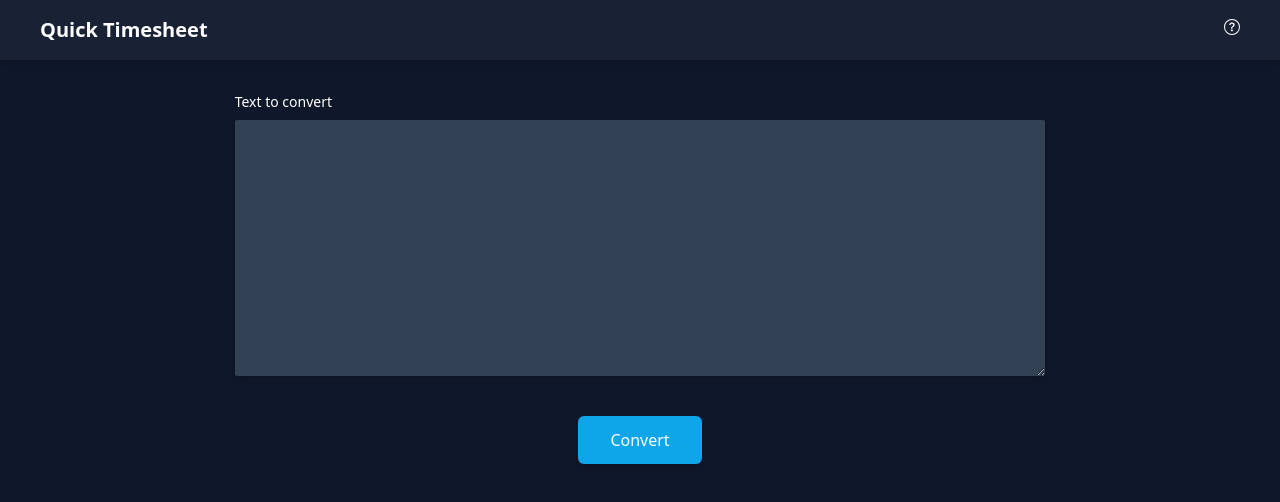
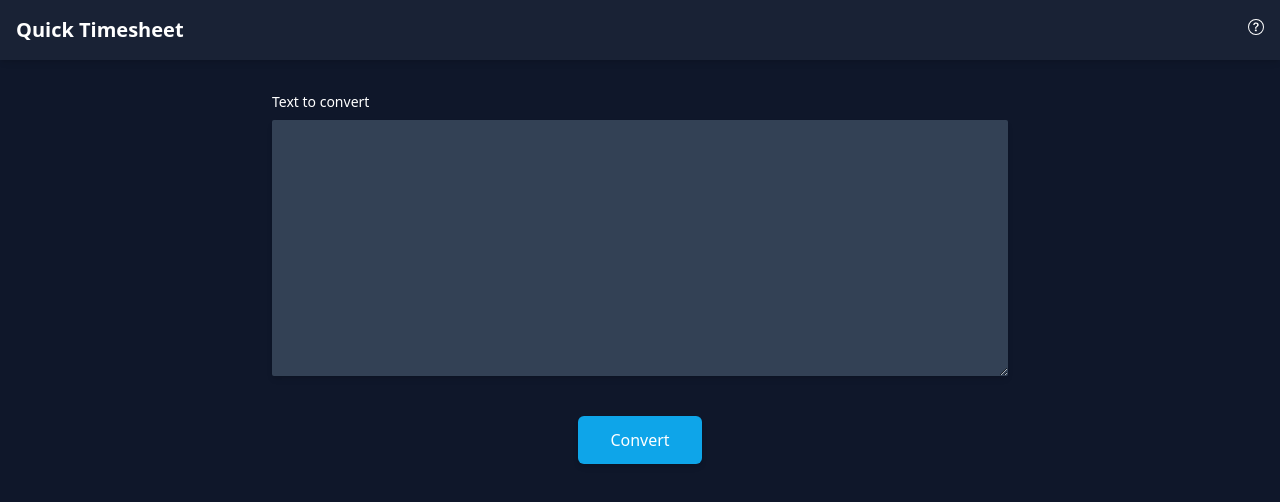
Before and after one commit to miguelcarvalho13/quick-timesheet, a React (Create React App) app: page / in a window 1280 px wide. Shown: the top 502 px of the page. Built offline with nearby package versions, Linux system fonts and the light colour scheme.

Commit message:
feat: adjust layout paddings and margins

```diff
--- a/src/App.tsx
+++ b/src/App.tsx
@@ -16,10 +16,10 @@ function App() {
     <div className="bg-slate-900 font-sans min-h-screen selection:bg-sky-500 text-white">
       <Navbar />
       <form
-        className="content-center flex flex-col items-center justify-center p-8 space-y-10 mx-auto"
+        className="content-center flex flex-col items-center justify-center px-4 py-8 space-y-10 max-w-screen-md mx-auto"
         onSubmit={convertText}
       >
-        <label className="flex flex-col flex-none font-medium text-left text-sm w-2/3">
+        <label className="flex flex-col flex-none font-medium text-left text-sm w-full">
           Text to convert
           <textarea
             className="bg-slate-700 flex-auto min-h-[16rem] focus:outline focus:outline-2 mt-2 outline-sky-500 px-2 py-1 resize-y rounded-sm shadow-md transition-all duration-75 ease-in-out"
@@ -33,7 +33,7 @@ function App() {
           value="Convert"
         />
       </form>
-      <div className="p-4">
+      <div className="p-4 max-w-fit mx-auto">
         <TimesheetTable daysList={daysList} />
       </div>
     </div>
--- a/src/components/Navbar.tsx
+++ b/src/components/Navbar.tsx
@@ -2,7 +2,7 @@ import HowToUseTooltip from './HowToUseTooltip';
 
 function Navbar() {
   return (
-    <nav className="backdrop-blur bg-slate-800/70 px-10 py-4 shadow-md sticky top-0 z-30">
+    <nav className="backdrop-blur bg-slate-800/70 px-4 py-4 shadow-md sticky top-0 z-30">
       <div className="flex item-center justify-between w-full">
         <a href={window.location.href}>
           <span className="font-bold self-center text-xl whitespace-nowrap">
```
